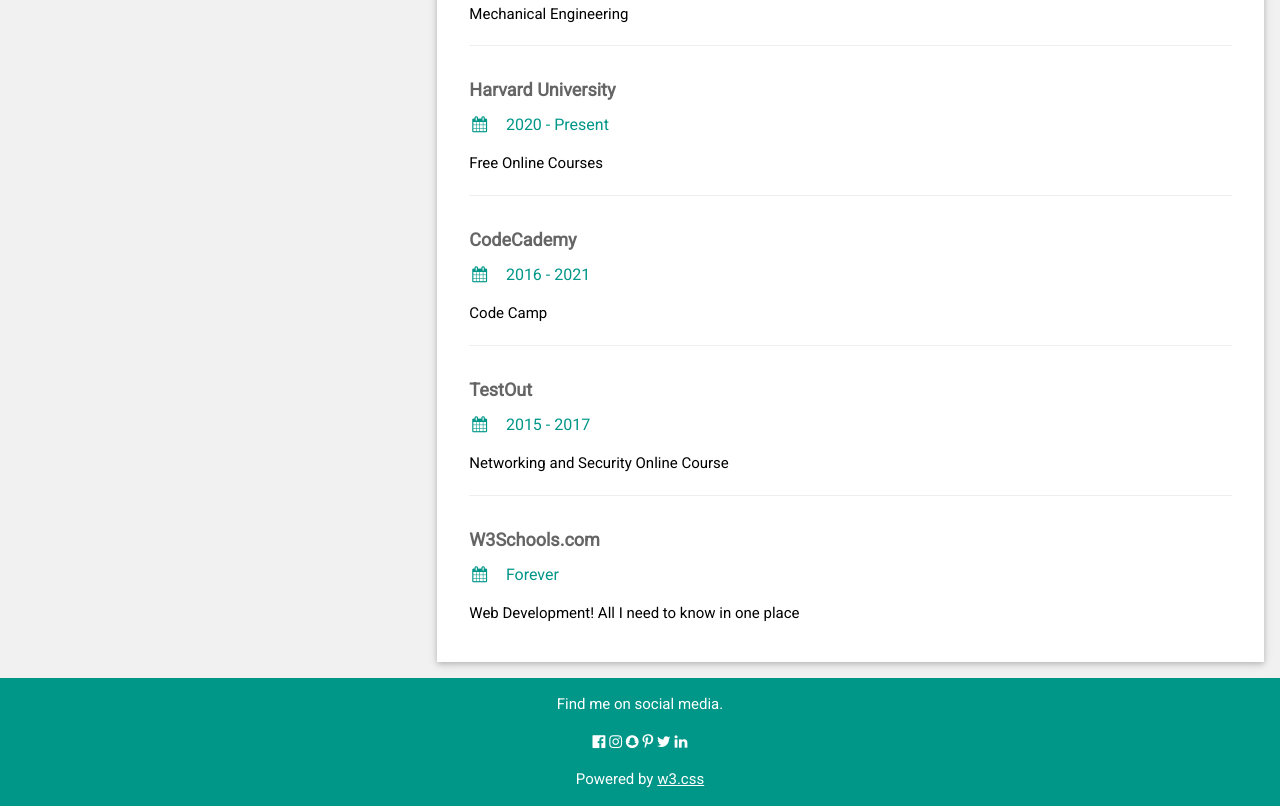
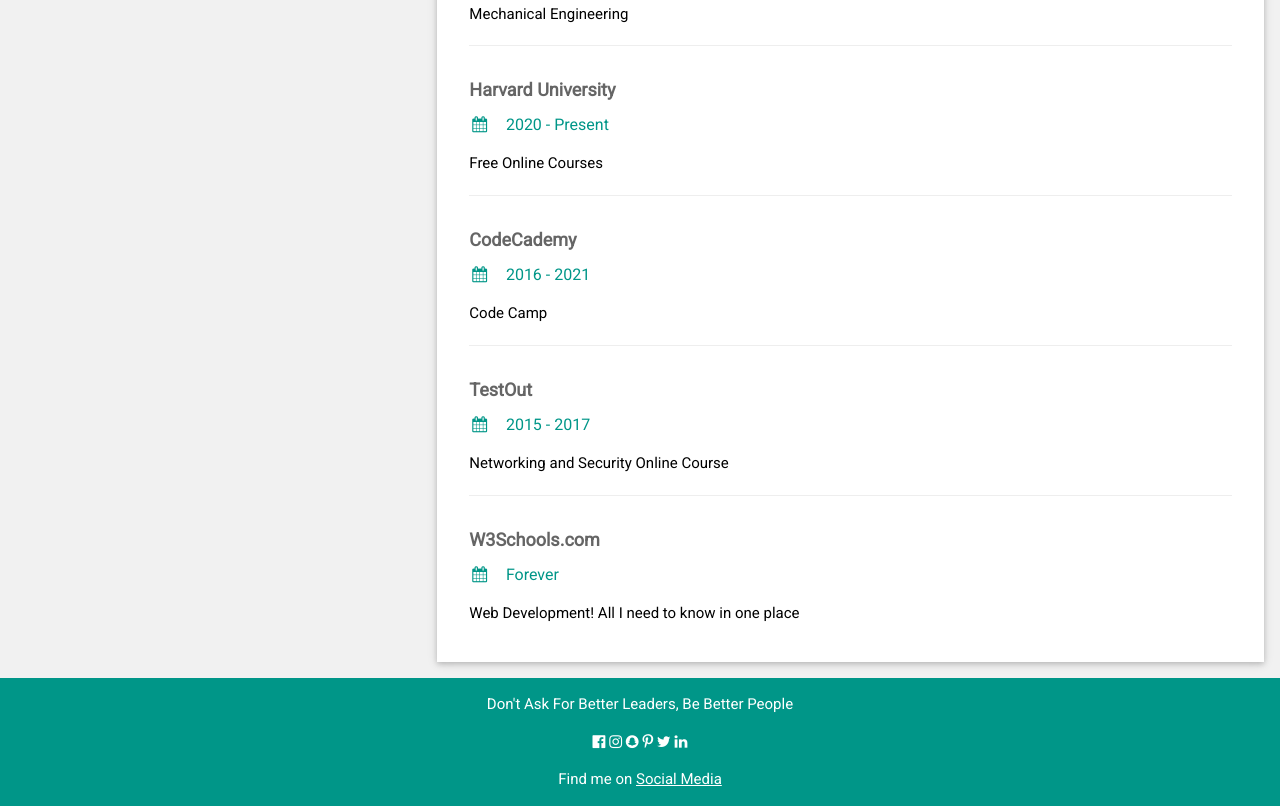
Before and after one commit to PlP0/resume, a plain HTML site: page index.html in a window 1280 px wide. Shown: the part 1954-2760 px from the top of the page. Drawn offline with nearby package versions, Linux system fonts and the light colour scheme.

Commit message:
Update index.html

```diff
--- a/index.html
+++ b/index.html
@@ -220,14 +220,14 @@ html,body,h1,h2,h3,h4,h5,h6 {font-family: "Roboto", sans-serif}
 </div>
 
 <footer class="w3-container w3-teal w3-center w3-margin-top">
-  <p>Find me on social media.</p>
+  <p>Don't Ask For Better Leaders, Be Better People</p>
   <i class="fa fa-facebook-official w3-hover-opacity"></i>
   <i class="fa fa-instagram w3-hover-opacity"></i>
   <i class="fa fa-snapchat w3-hover-opacity"></i>
   <i class="fa fa-pinterest-p w3-hover-opacity"></i>
   <i class="fa fa-twitter w3-hover-opacity"></i>
   <i class="fa fa-linkedin w3-hover-opacity"></i>
-  <p>Powered by <a href="https://www.w3schools.com/w3css/default.asp" target="_blank">w3.css</a></p>
+  <p>Find me on <a href="plp0.github.io/social" target="_blank">Social Media</a></p>
 </footer>
 
 </body>
```
